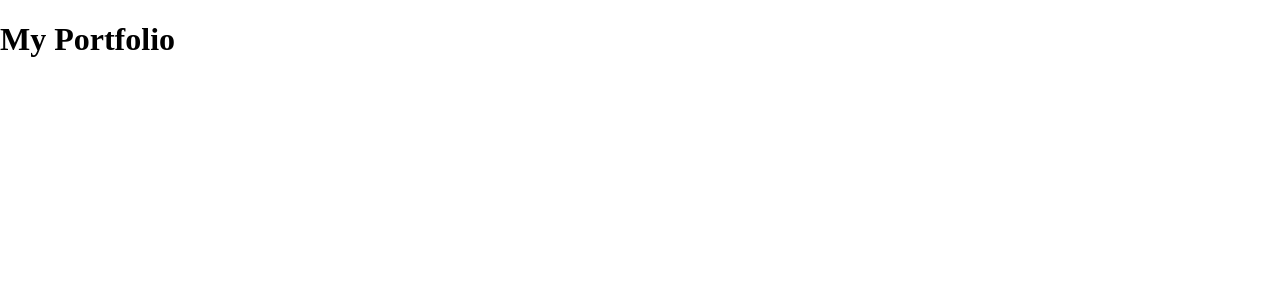
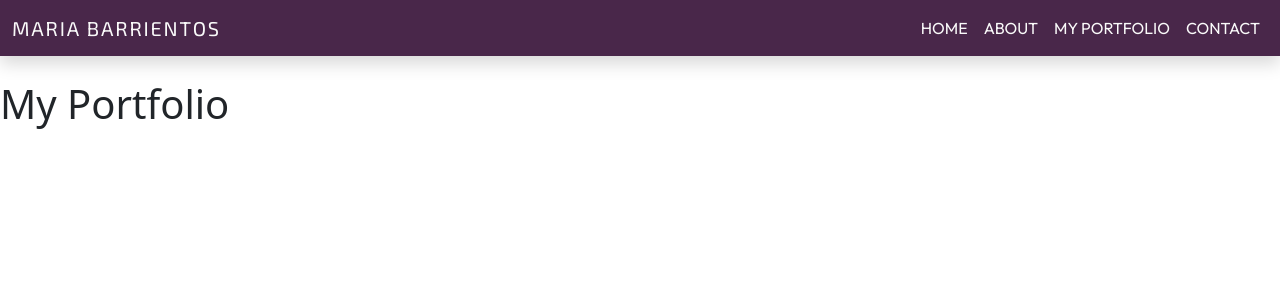
Before and after one commit to cotebarrientos/my-portfolio, a React (Create React App) app: page / in a window 1280 px wide. Shown: the top 300 px of the page. Built offline with nearby package versions, Linux system fonts and the light colour scheme.

Commit message:
Add navbar and home template

```diff
--- a/src/App.jsx
+++ b/src/App.jsx
@@ -1,8 +1,11 @@
+import Navbar from "./components/Navbar";
+import Home from "./components/Home";
 
 function App() {
   return (
     <div>
-      <h1>My Portfolio</h1>
+      <Navbar />
+      <Home />
     </div>
   );
 }
--- /dev/null
+++ b/src/components/Home.jsx
@@ -0,0 +1,11 @@
+import React from 'react'
+
+const Home = () => {
+    return (
+        <div id="homeSection">
+            <h1>My Portfolio</h1>
+        </div>
+    )
+}
+
+export default Home
--- /dev/null
+++ b/src/components/Navbar.jsx
@@ -0,0 +1,33 @@
+import React from 'react'
+import { Link } from 'react-scroll'
+import { Navbar as Appbar,
+Container,
+Nav} from 'react-bootstrap'
+
+const Navbar = () => {
+    return (
+        <Appbar className="background-color mb-4 shadow" sticky="top">
+            <Container fluid>
+            <Appbar.Brand
+            className="font-exo text-uppercase">
+                <Link to="homeSection">Maria Barrientos</Link>
+            </Appbar.Brand>
+            <Nav className="ms-auto text-uppercase font-outfit">
+                <Nav.Link>
+                    <Link
+                    activeClass="active"
+                    to="homeSection"
+                    spy={true}
+                    smooth={true}
+                    duration={500}>Home</Link>
+                </Nav.Link>
+                <Nav.Link  href="#">About</Nav.Link>
+                <Nav.Link href="#">My Portfolio</Nav.Link>
+                <Nav.Link  href="#">Contact</Nav.Link>
+            </Nav>
+            </Container>
+        </Appbar>
+    )
+}
+
+export default Navbar
--- a/src/index.js
+++ b/src/index.js
@@ -1,5 +1,6 @@
 import React from 'react';
 import ReactDOM from 'react-dom';
+import 'bootstrap/dist/css/bootstrap.min.css';
 import './index.css';
 import App from './App.jsx';
 
```
